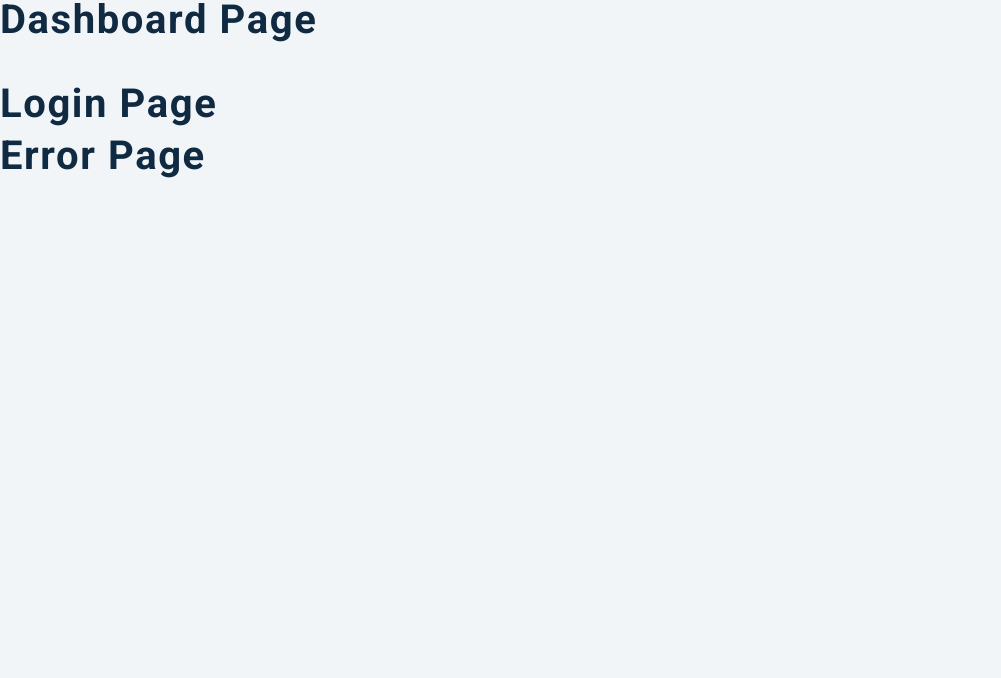
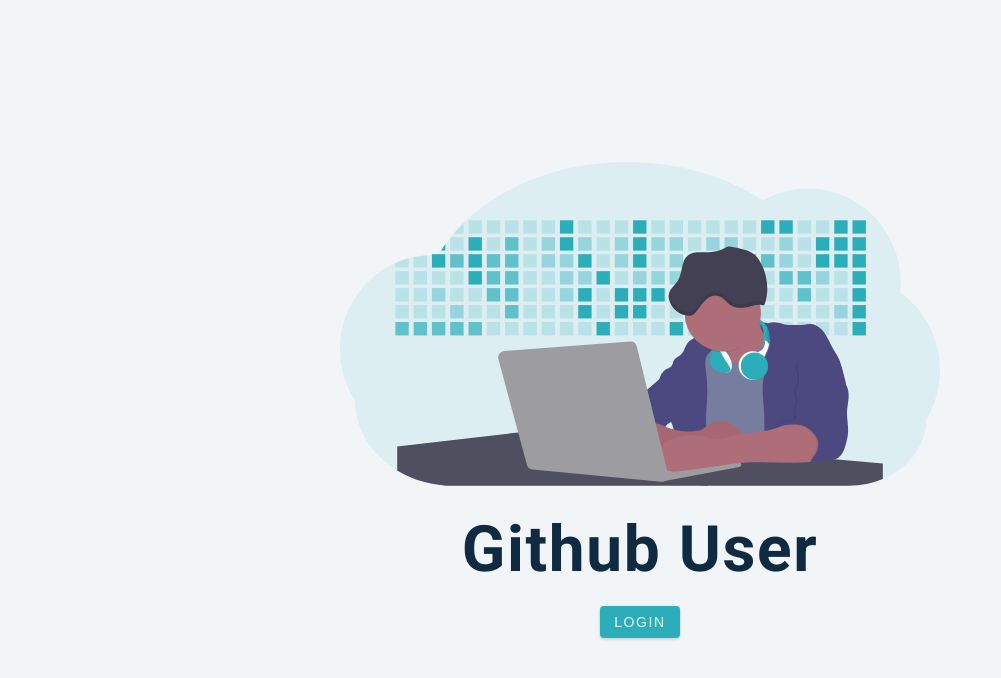
Before and after one commit to duongthuychuong/GIT-USER, a React (Create React App) app in the folder Desktop/REact_Course/React-project-chuong/gitHubUser/git-user/: page /login in a window 1280 px wide. Shown: the top 678 px of the page, without its empty margins (0-1001 px from the left). Built offline with nearby package versions, Linux system fonts and the light colour scheme.

Commit message:
set up error and login page

```diff
--- a/Desktop/REact_Course/React-project-chuong/gitHubUser/git-user/package.json
+++ b/Desktop/REact_Course/React-project-chuong/gitHubUser/git-user/package.json
@@ -13,10 +13,10 @@
     "react-dom": "^18.2.0",
     "react-fusioncharts": "^4.0.0",
     "react-icons": "^4.7.1",
+    "react-router-dom": "^6.4.5",
     "react-scripts": "5.0.1",
     "styled-components": "^5.3.6",
-    "web-vitals": "^2.1.4",
-    "react-router-dom": "^5.2.0"
+    "web-vitals": "^2.1.4"
   },
   "scripts": {
     "start": "react-scripts start",
--- a/Desktop/REact_Course/React-project-chuong/gitHubUser/git-user/src/App.js
+++ b/Desktop/REact_Course/React-project-chuong/gitHubUser/git-user/src/App.js
@@ -1,14 +1,16 @@
-import React from 'react';
-import { Dashboard, Login, PrivateRoute, AuthWrapper, Error } from './pages';
-import { BrowserRouter as Router, Switch, Route } from 'react-router-dom';
+import React from "react";
+import { Dashboard, Login, PrivateRoute, AuthWrapper, Error } from "./pages";
+import { BrowserRouter as Router, Routes, Route } from "react-router-dom";
 
 function App() {
   return (
-    <div>
-      <Dashboard></Dashboard>
-      <Login />
-      <Error />
-    </div>
+    <Router>
+      <Routes>
+        <Route path="/" element={<Dashboard></Dashboard>}></Route>
+        <Route path="login" element={<Login />}></Route>
+        <Route path="*" element={<Error />}></Route>
+      </Routes>
+    </Router>
   );
 }
 
--- a/Desktop/REact_Course/React-project-chuong/gitHubUser/git-user/src/pages/Error.js
+++ b/Desktop/REact_Course/React-project-chuong/gitHubUser/git-user/src/pages/Error.js
@@ -1,8 +1,18 @@
-import React from 'react';
-import styled from 'styled-components';
-import { Link } from 'react-router-dom';
+import React from "react";
+import styled from "styled-components";
+import { Link } from "react-router-dom";
 const Error = () => {
-  return <h2>error page</h2>;
+  return (
+    <Wrapper>
+      <section>
+        <h1>404</h1>
+        <h3>Sorry, the page you are trying to access cannot be found.</h3>
+        <Link to="/" className="btn">
+          Back home
+        </Link>
+      </section>
+    </Wrapper>
+  );
 };
 const Wrapper = styled.section`
   min-height: 100vh;
--- a/Desktop/REact_Course/React-project-chuong/gitHubUser/git-user/src/pages/Login.js
+++ b/Desktop/REact_Course/React-project-chuong/gitHubUser/git-user/src/pages/Login.js
@@ -1,9 +1,17 @@
-import React from 'react';
-import { useAuth0 } from '@auth0/auth0-react';
-import styled from 'styled-components';
-import loginImg from '../images/login-img.svg';
+import React from "react";
+import { useAuth0 } from "@auth0/auth0-react";
+import styled from "styled-components";
+import loginImg from "../images/login-img.svg";
 const Login = () => {
-  return <h2>login page</h2>;
+  return (
+    <Wrapper>
+      <div className="container">
+        <img src={loginImg} alt="loginimage" />
+        <h1>Github User</h1>
+        <button className="btn">Login</button>
+      </div>
+    </Wrapper>
+  );
 };
 const Wrapper = styled.section`
   min-height: 100vh;
```
Also changed, not shown: 1 other file (tests, documents, lock files or other folders).
